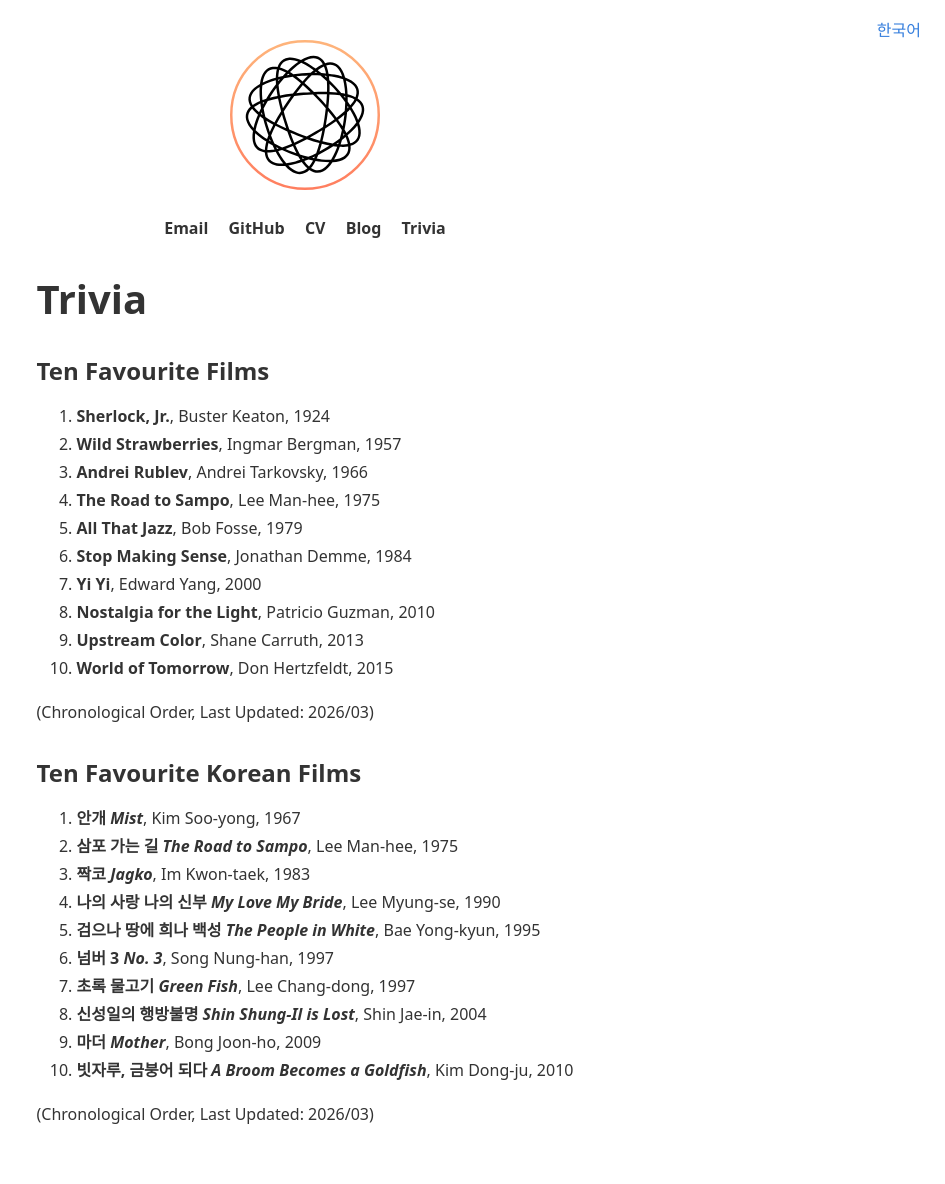
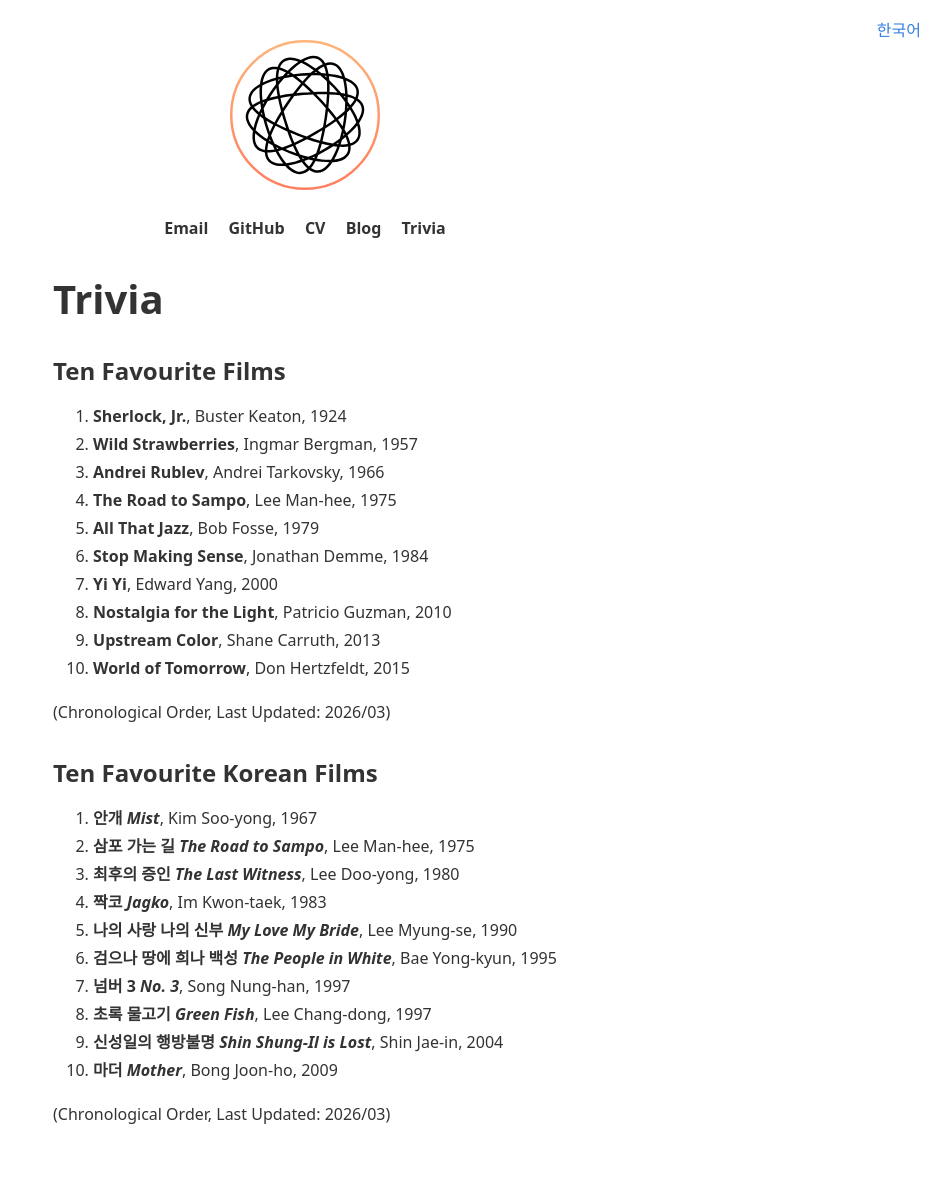
Before and after one commit to sp301415/sp301415-main-page, a Jekyll site: the page built from trivia.md, in a window 1280 px wide. Shown: the whole page, without its empty margins (335-1280 px from the left). Built offline with Jekyll 4.4.1, drawn with Linux system fonts in a browser that asks for light colours.

Commit message:
한국 영화 업데이트

```diff
--- a/trivia.md
+++ b/trivia.md
@@ -24,13 +24,13 @@
 
 1. **안개 *Mist***, Kim Soo-yong, 1967
 2. **삼포 가는 길 *The Road to Sampo***, Lee Man-hee, 1975
-3. **짝코 *Jagko***, Im Kwon-taek, 1983
-4. **나의 사랑 나의 신부 *My Love My Bride***, Lee Myung-se, 1990
-5. **검으나 땅에 희나 백성 *The People in White***, Bae Yong-kyun, 1995
-6. **넘버 3 *No. 3***, Song Nung-han, 1997
-7. **초록 물고기 *Green Fish***, Lee Chang-dong, 1997
-8. **신성일의 행방불명 *Shin Shung-Il is Lost***, Shin Jae-in, 2004
-9. **마더 *Mother***, Bong Joon-ho, 2009
-10. **빗자루, 금붕어 되다 *A Broom Becomes a Goldfish***, Kim Dong-ju, 2010
+3. **최후의 증인 *The Last Witness***, Lee Doo-yong, 1980
+4. **짝코 *Jagko***, Im Kwon-taek, 1983
+5. **나의 사랑 나의 신부 *My Love My Bride***, Lee Myung-se, 1990
+6. **검으나 땅에 희나 백성 *The People in White***, Bae Yong-kyun, 1995
+7. **넘버 3 *No. 3***, Song Nung-han, 1997
+8. **초록 물고기 *Green Fish***, Lee Chang-dong, 1997
+9. **신성일의 행방불명 *Shin Shung-Il is Lost***, Shin Jae-in, 2004
+10. **마더 *Mother***, Bong Joon-ho, 2009
 
 (Chronological Order, Last Updated: 2026/03)
```
